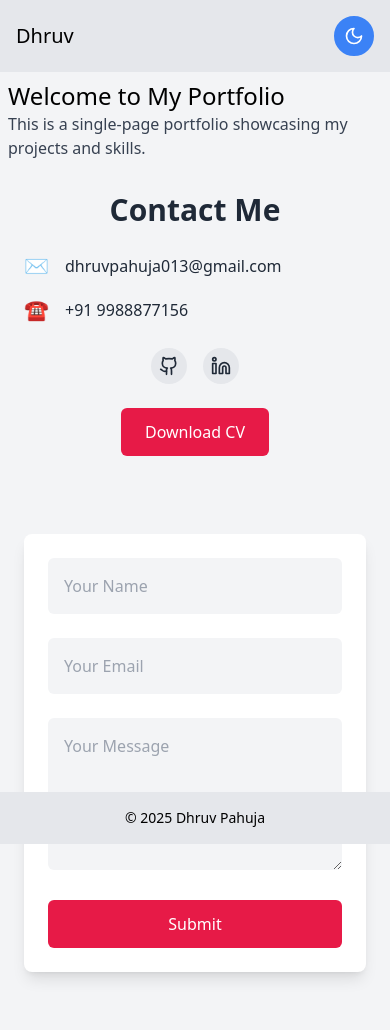
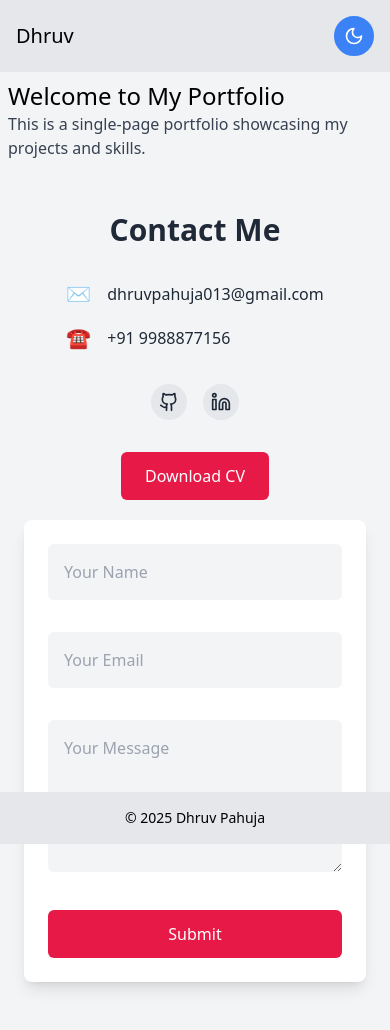
Before and after one commit to Dhruv-pahuja/Portfolio, a React (Vite) app in the folder frontend/: page / in a window 390 px wide. Shown: the top 1030 px of the page. Built offline with nearby package versions, Linux system fonts and the light colour scheme.

Commit message:
update contact component style

```diff
--- a/frontend/src/components/Contact.tsx
+++ b/frontend/src/components/Contact.tsx
@@ -1,5 +1,5 @@
 import React, { useState } from "react";
-import {Linkedin,Github } from "lucide-react";
+import { Linkedin, Github } from "lucide-react";
 
 const Contact: React.FC = () => {
   const [formData, setFormData] = useState({
@@ -8,7 +8,9 @@ const Contact: React.FC = () => {
     message: "",
   });
 
-  const handleChange = (e: React.ChangeEvent<HTMLInputElement | HTMLTextAreaElement>) => {
+  const handleChange = (
+    e: React.ChangeEvent<HTMLInputElement | HTMLTextAreaElement>
+  ) => {
     setFormData({ ...formData, [e.target.name]: e.target.value });
   };
 
@@ -33,9 +35,8 @@ const Contact: React.FC = () => {
   };
 
   return (
-    <section className="min-h-screen flex flex-col md:flex-row items-center justify-between px-4 py-8 bg-gray-100 dark:bg-gray-900 text-gray-800 dark:text-white md:mb-4 mb-7">
-      {/* Contact Information */}
-      <div className="space-y-6 md:w-1/2 w-full">
+    <section className="min-h-screen flex flex-col md:flex-row items-center justify-between justify-items-center  px-4 py-6 bg-gray-100 dark:bg-gray-900 text-gray-800 dark:text-white md:mb-4 mb-7">
+      <div className="space-y-8 md:w-1/2 w-full flex flex-col items-center self-center md:items-start place-content-center justify-around mt-7 md:mt-0 md:ml-12">
         <h2 className="text-3xl sm:text-4xl font-bold text-center md:text-left">
           Contact Me
         </h2>
@@ -49,22 +50,22 @@ const Contact: React.FC = () => {
             <p>+91 9988877156</p>
           </div>
         </div>
-        {/* Social Media Icons */}
         <div className="flex gap-4 justify-center md:justify-start text-xl">
           <a
             href="#"
+            target="_blank"
             className="p-2 bg-gray-200 dark:bg-gray-800 rounded-full hover:bg-gray-300 dark:hover:bg-gray-700 transition"
           >
             <Github size={20} />
           </a>
           <a
             href="#"
+            target="_blank"
             className="p-2 bg-gray-200 dark:bg-gray-800 rounded-full hover:bg-gray-300 dark:hover:bg-gray-700 transition"
           >
             <Linkedin size={20} />
           </a>
         </div>
-        {/* Download CV Button */}
         <div className="flex justify-center md:justify-start">
           <button className="px-6 py-3 bg-[#e71a47] text-white rounded-md hover:bg-[#d9163f] transition">
             Download CV
@@ -72,10 +73,9 @@ const Contact: React.FC = () => {
         </div>
       </div>
 
-      {/* Contact Form */}
       <form
         onSubmit={handleSubmit}
-        className="w-full md:w-1/2 bg-white dark:bg-gray-800 rounded-lg p-6 md:p-8 shadow-lg mt-8 md:mt-0 md:mb-3 space-y-6"
+        className="w-full md:w-1/2 bg-white dark:bg-gray-800 rounded-lg p-6 md:p-8 shadow-lg mt-5 md:mt-0 md:mb-3 space-y-8"
       >
         <input
           type="text"
```
